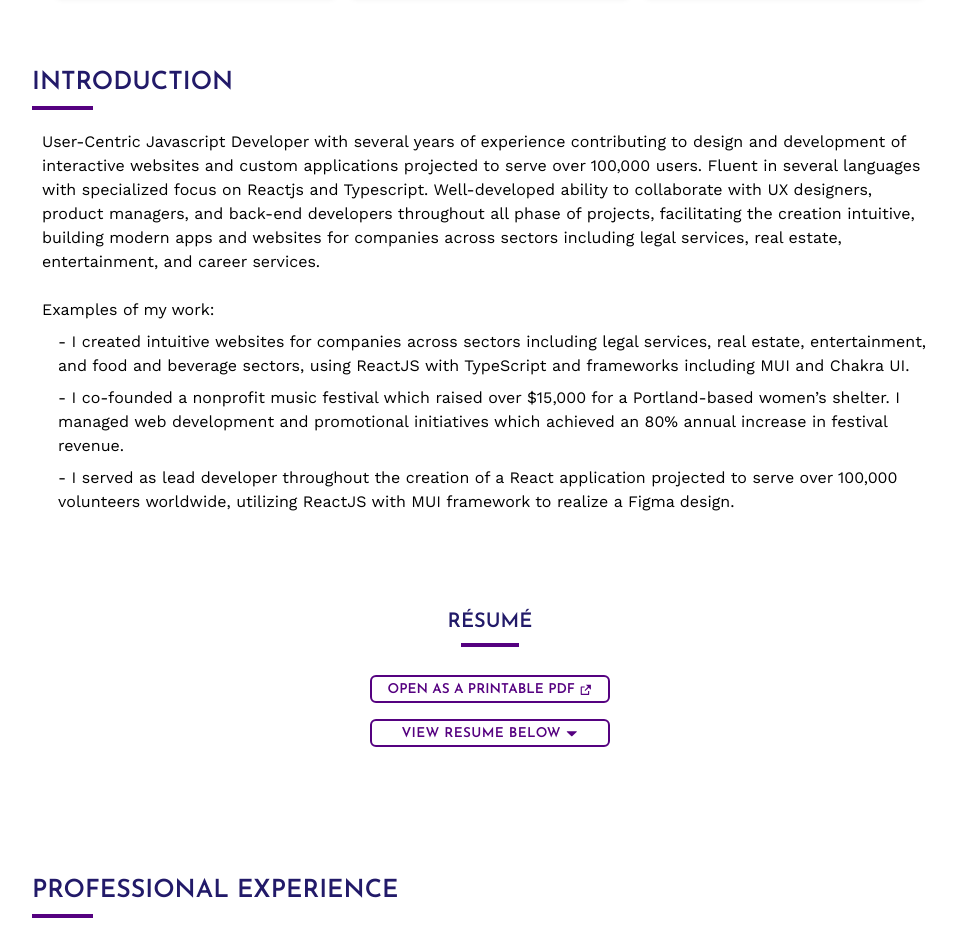
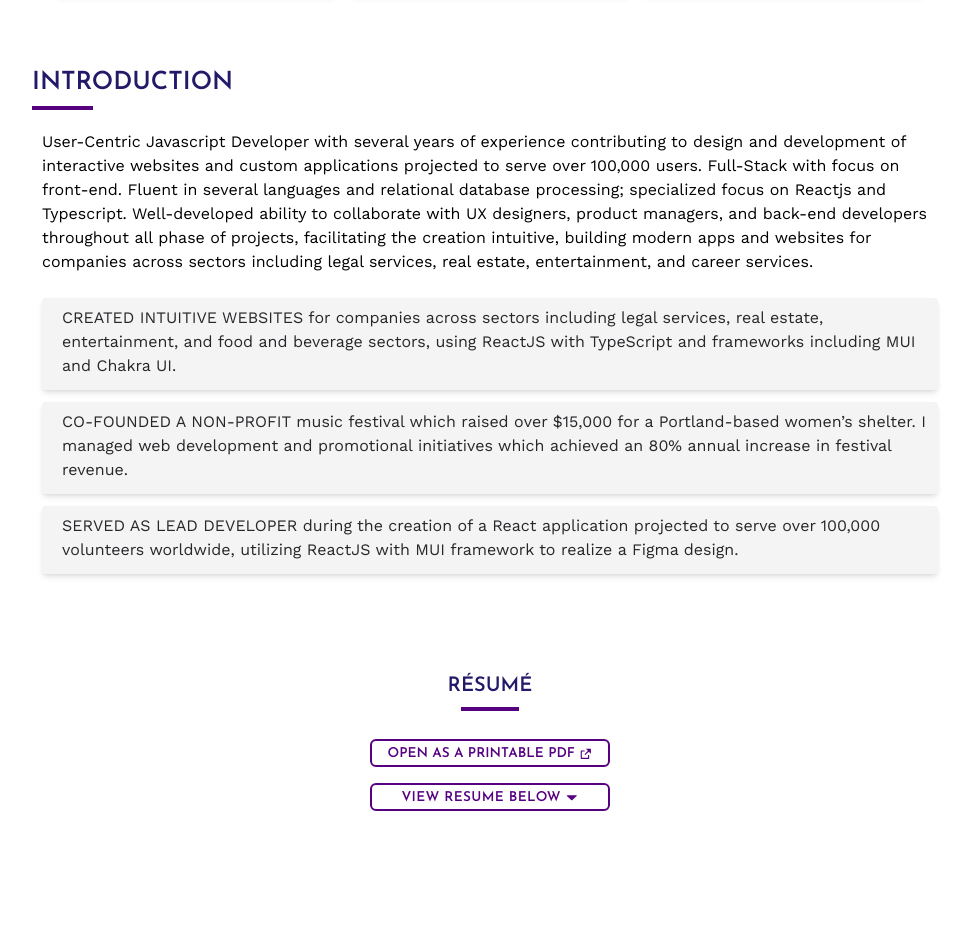
Before and after one commit to maxskewes/maxskewes.com, a Next.js app: page / in a window 1280 px wide. Shown: the part 3360-4287 px from the top of the page, without its empty margins (300-1269 px from the left). Built offline with nearby package versions, Linux system fonts and the light colour scheme.

Commit message:
Updated RSWorks video

```diff
--- a/app/components/RSWvideo.tsx
+++ b/app/components/RSWvideo.tsx
@@ -1,6 +1,6 @@
 'use client';
 import { useState } from 'react';
-import ReactPlayer from 'react-player/youtube';
+import ReactPlayer from 'react-player/lazy';
 import { GiClick } from 'react-icons/gi';
 import { BsLinkedin } from 'react-icons/bs';
 import { HiOutlineExternalLink } from 'react-icons/hi';
@@ -12,7 +12,7 @@ const RSWvideo = () => {
   const StartVideo = () => {
     return (
       <div className='fixed inset-0 bg-black bg-opacity-25 backdrop-blur-sm flex justify-center items-center'>
-        <ReactPlayer url='https://www.youtube.com/watch?v=kB7g9qxbEvc&t=81s' playing />
+        <ReactPlayer url='https://resumescripter.com/hubfs/2023%20RS%20Works%20Demo.mp4' playing controls />
       </div>
     );
   };
--- a/app/components/about.tsx
+++ b/app/components/about.tsx
@@ -18,20 +18,22 @@ const About = ({ data }: AboutProps) => {
           <p className='mb-6'>
             User-Centric Javascript Developer with several years of experience
             contributing to design and development of interactive websites and
-            custom applications projected to serve over 100,000 users. Fluent in
-            several languages with specialized focus on Reactjs and Typescript.
-            Well-developed ability to collaborate with UX designers, product
-            managers, and back-end developers throughout all phase of projects,
-            facilitating the creation intuitive, building modern apps and
-            websites for companies across sectors including legal services, real
-            estate, entertainment, and career services.
+            custom applications projected to serve over 100,000 users.
+            Full-Stack with focus on front-end. Fluent in several languages and
+            relational database processing; specialized focus on Reactjs and
+            Typescript. Well-developed ability to collaborate with UX designers,
+            product managers, and back-end developers throughout all phase of
+            projects, facilitating the creation intuitive, building modern apps
+            and websites for companies across sectors including legal services,
+            real estate, entertainment, and career services.
           </p>
           <div>
-            <p className='mb-2'>Examples of my work:</p>
             {bullets?.map((el, i) => (
-              <p key={`${id}_${i}`} className='pb-2 ml-4'>
-                {el}
-              </p>
+              <div className='p-1 pt-2 my-3 bg-zinc-100 shadow-md rounded text-zinc-800'>
+                <p key={`${id}_${i}`} className='pb-2 ml-4'>
+                  {el}
+                </p>
+              </div>
             ))}
           </div>
         </div>
--- a/data/data.js
+++ b/data/data.js
@@ -1,9 +1,9 @@
 export const aboutData = {
   title: 'Introduction',
   bullets: [
-    '- I created intuitive websites for companies across sectors including legal services, real estate, entertainment, and food and beverage sectors, using ReactJS with TypeScript and frameworks including MUI and Chakra UI.',
-    '- I co-founded a nonprofit music festival which raised over $15,000 for a Portland-based women’s shelter. I managed web development and promotional initiatives which achieved an 80% annual increase in festival revenue.',
-    '- I served as lead developer throughout the creation of a React application projected to serve over 100,000 volunteers worldwide, utilizing ReactJS with MUI framework to realize a Figma design.',
+    'CREATED INTUITIVE WEBSITES for companies across sectors including legal services, real estate, entertainment, and food and beverage sectors, using ReactJS with TypeScript and frameworks including MUI and Chakra UI.',
+    'CO-FOUNDED A NON-PROFIT music festival which raised over $15,000 for a Portland-based women’s shelter. I managed web development and promotional initiatives which achieved an 80% annual increase in festival revenue.',
+    'SERVED AS LEAD DEVELOPER during the creation of a React application projected to serve over 100,000 volunteers worldwide, utilizing ReactJS with MUI framework to realize a Figma design.',
   ],
 };
 
```
